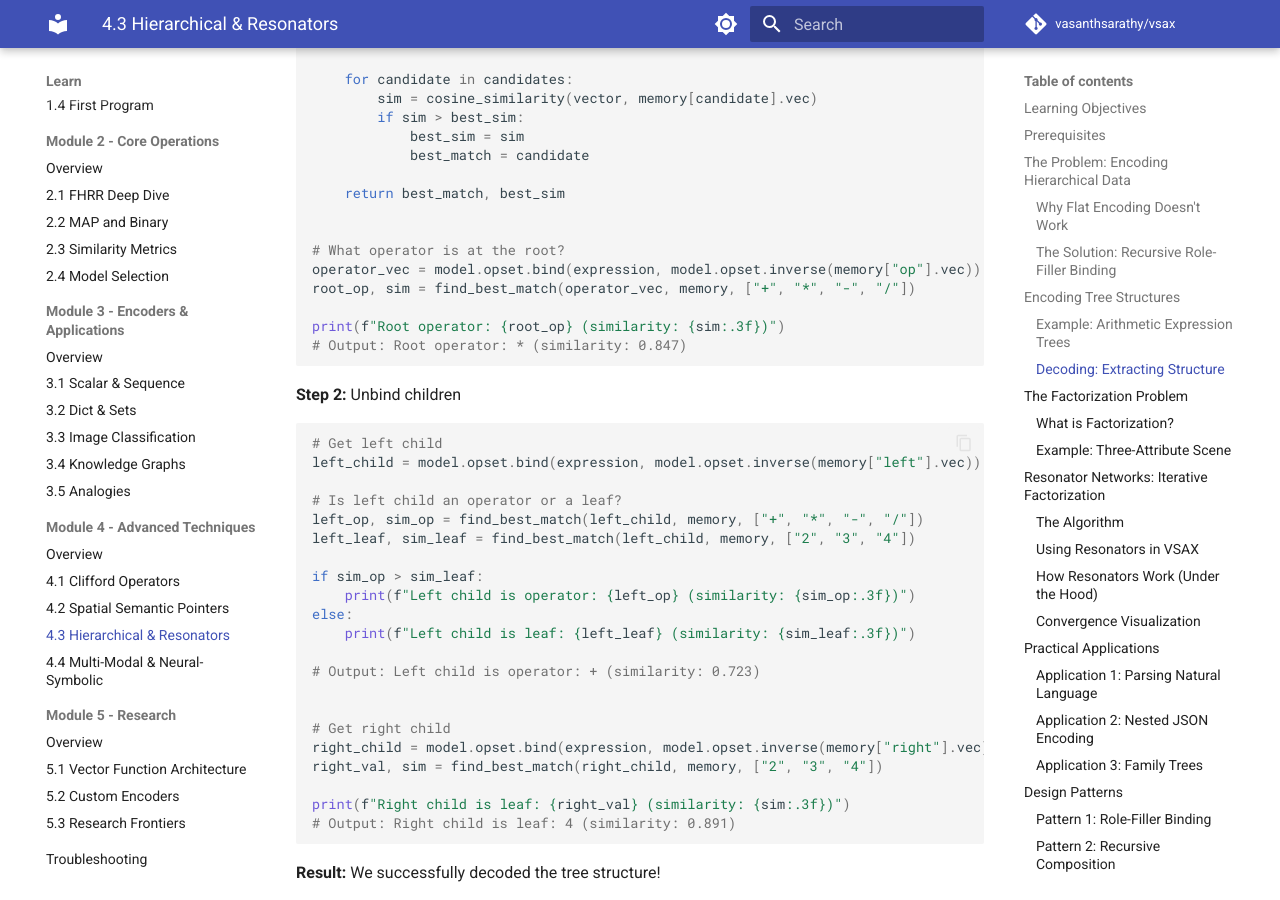
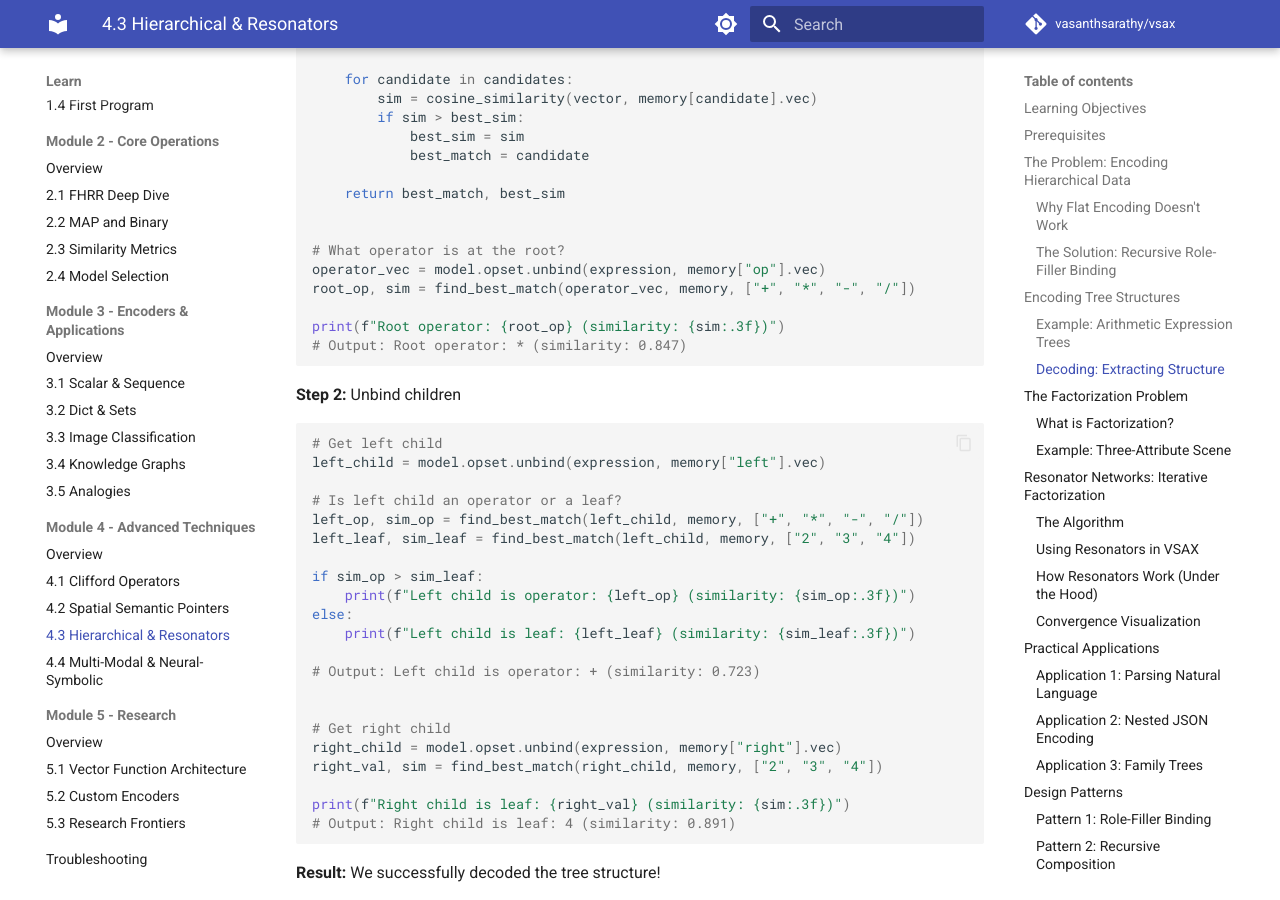
Before and after one commit to vasanthsarathy/vsax, an MkDocs documentation site: the page built from docs/course/04_advanced/03_hierarchical.md, in a window 1280 px wide and 900 px high, scrolled down 3898 px. Built offline with MkDocs 1.6.1 and Material for MkDocs 9.7.7, drawn with Linux system fonts in a browser that asks for light colours; comment, search, counter and statistics services are not loaded; the version menu is left out; some of the changed text lies outside the part shown.

Commit message:
Update documentation: course advanced lessons (part 4 - final)
Updated advanced course materials to use new unbind() API:
- 04_advanced/03_hierarchical.md: Batch-updated 7 unbinding operations
- 04_advanced/04_multimodal.md: Updated 2 unbinding operations
- troubleshooting.md: Updated 2 troubleshooting examples

Completed comprehensive documentation update for unbind() method.
All 78 target documentation files have been updated.

Part 4 (final) of comprehensive documentation update for FHRR fixes.

🤖 Generated with [Claude Code](https://claude.com/claude-code)

Co-Authored-By: Claude Sonnet 4.5 <noreply@anthropic.com>

````diff
--- a/docs/course/04_advanced/03_hierarchical.md
+++ b/docs/course/04_advanced/03_hierarchical.md
@@ -193,7 +193,7 @@ def find_best_match(vector, memory, candidates):
 
 
 # What operator is at the root?
-operator_vec = model.opset.bind(expression, model.opset.inverse(memory["op"].vec))
+operator_vec = model.opset.unbind(expression, memory["op"].vec)
 root_op, sim = find_best_match(operator_vec, memory, ["+", "*", "-", "/"])
 
 print(f"Root operator: {root_op} (similarity: {sim:.3f})")
@@ -204,7 +204,7 @@ print(f"Root operator: {root_op} (similarity: {sim:.3f})")
 
 ```python
 # Get left child
-left_child = model.opset.bind(expression, model.opset.inverse(memory["left"].vec))
+left_child = model.opset.unbind(expression, memory["left"].vec)
 
 # Is left child an operator or a leaf?
 left_op, sim_op = find_best_match(left_child, memory, ["+", "*", "-", "/"])
@@ -219,7 +219,7 @@ else:
 
 
 # Get right child
-right_child = model.opset.bind(expression, model.opset.inverse(memory["right"].vec))
+right_child = model.opset.unbind(expression, memory["right"].vec)
 right_val, sim = find_best_match(right_child, memory, ["2", "3", "4"])
 
 print(f"Right child is leaf: {right_val} (similarity: {sim:.3f})")
@@ -456,7 +456,7 @@ sentence = model.opset.bundle(
 )
 
 # Decode structure
-op_vec = model.opset.bind(sentence, model.opset.inverse(memory["op"].vec))
+op_vec = model.opset.unbind(sentence, memory["op"].vec)
 sentence_type, sim = find_best_match(op_vec, memory, ["S", "NP", "VP"])
 print(f"Sentence type: {sentence_type}")  # S
 ```
@@ -481,8 +481,8 @@ nested_json = model.opset.bundle(
 )
 
 # Query: what's the person's name?
-person_vec = model.opset.bind(nested_json, model.opset.inverse(memory["person"].vec))
-name_vec = model.opset.bind(person_vec, model.opset.inverse(memory["name"].vec))
+person_vec = model.opset.unbind(nested_json, memory["person"].vec)
+name_vec = model.opset.unbind(person_vec, memory["name"].vec)
 
 name, sim = find_best_match(name_vec, memory, ["Alice", "Bob", "Charlie"])
 print(f"Person's name: {name} (similarity: {sim:.3f})")
@@ -639,7 +639,7 @@ Resonator iterations scale with number of factors:
 
 ```python
 # ❌ Unbinding can produce unnormalized vectors
-unboundvec = model.opset.bind(composite, model.opset.inverse(memory["role"].vec))
+unboundvec = model.opset.unbind(composite, memory["role"].vec)
 # Don't use directly for similarity!
 
 # ✅ Normalize before similarity check
````
Also changed, not shown: docs/course/04_advanced/04_multimodal.md (+2 -2 lines), docs/course/troubleshooting.md (+1 -1 lines).
